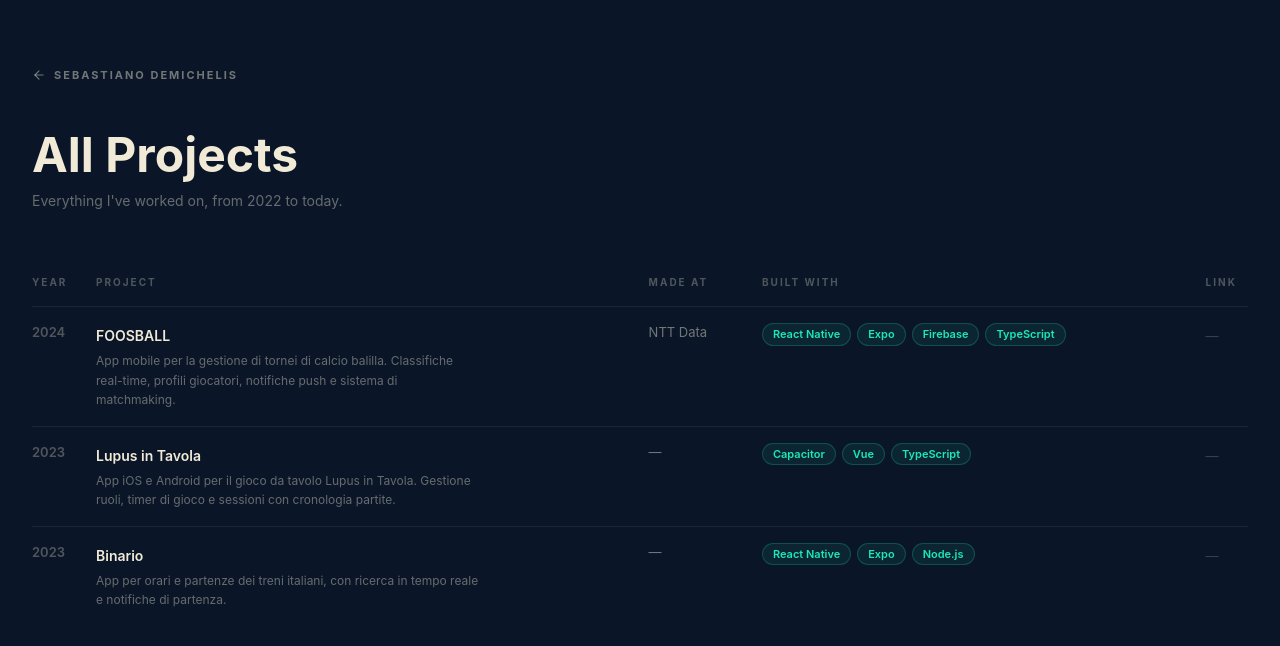
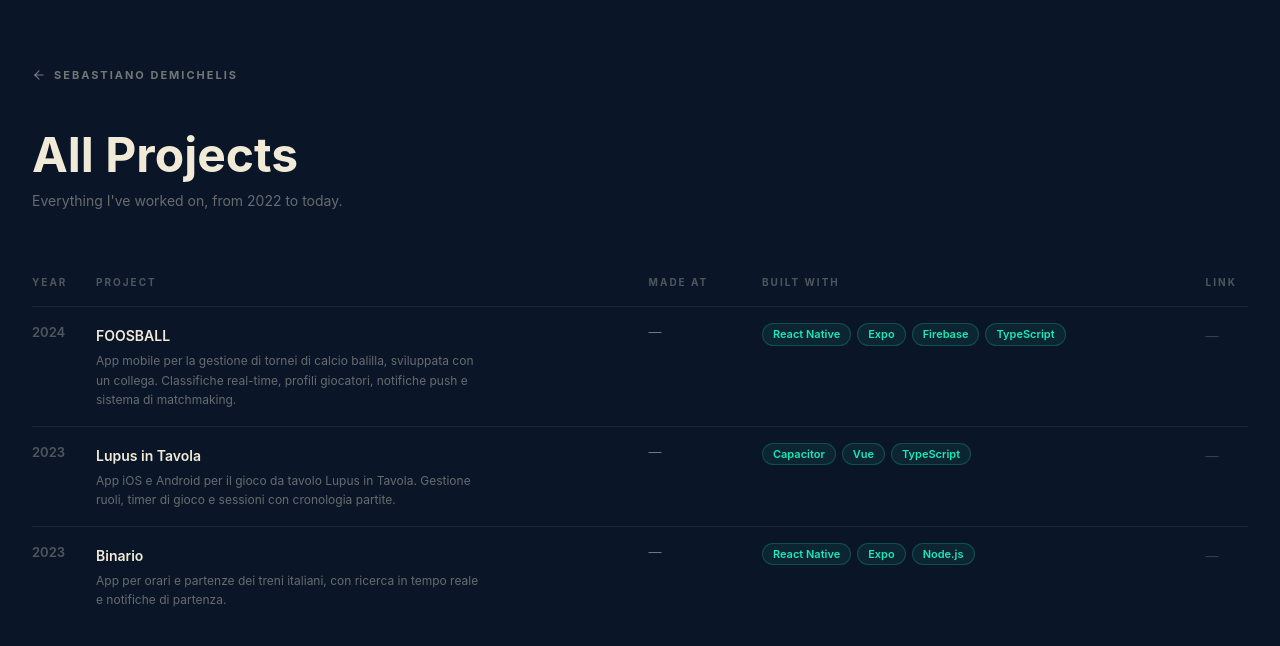
Before and after one commit to deeeemiss/portfolio, a React (Vite) app: page /archive in a window 1280 px wide. Shown: the top 646 px of the page. Built offline with nearby package versions, Linux system fonts and the light colour scheme.

Commit message:
fix: FOOSBALL as personal project, remove from NTT experience

```diff
--- a/src/data/experience.ts
+++ b/src/data/experience.ts
@@ -22,9 +22,9 @@ export const experiences: Experience[] = [
     companyUrl: 'https://it.nttdata.com',
     logoUrl: '/logos/ntt-data.svg',
     description:
-      'Sviluppo di progetti enterprise Angular + .NET e un\'app React Native per tornei interni in team Agile. Lavoro su test framework e automazione, con esposizione a Linux CLI e Docker.',
+      'Sviluppo di progetti enterprise Angular + .NET in team Agile. Lavoro su test framework e automazione, con esposizione a Linux CLI e Docker.',
     descriptionEn:
-      'Enterprise Angular + .NET projects and an internal React Native app for foosball tournaments in an Agile team. Work on test frameworks and automation, with exposure to Linux CLI and Docker.',
+      'Enterprise Angular + .NET projects in an Agile team. Work on test frameworks and automation, with exposure to Linux CLI and Docker.',
     tech: ['Angular', 'React Native', 'TypeScript', 'C#', '.NET', 'Azure DevOps'],
   },
   {
--- a/src/data/projects.ts
+++ b/src/data/projects.ts
@@ -16,11 +16,10 @@ export const projects: Project[] = [
     id: 'foosball',
     title: 'FOOSBALL',
     year: 2024,
-    madeAt: 'NTT Data',
     description:
-      'App mobile per la gestione di tornei di calcio balilla. Classifiche real-time, profili giocatori, notifiche push e sistema di matchmaking.',
+      'App mobile per la gestione di tornei di calcio balilla, sviluppata con un collega. Classifiche real-time, profili giocatori, notifiche push e sistema di matchmaking.',
     descriptionEn:
-      'Mobile app for foosball tournament management. Real-time leaderboards, player profiles, push notifications and matchmaking system.',
+      'Mobile app for foosball tournament management, built with a colleague. Real-time leaderboards, player profiles, push notifications and matchmaking system.',
     tech: ['React Native', 'Expo', 'Firebase', 'TypeScript'],
     featured: true,
   },
```
